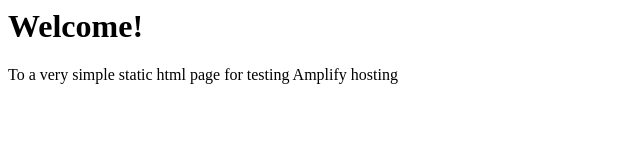
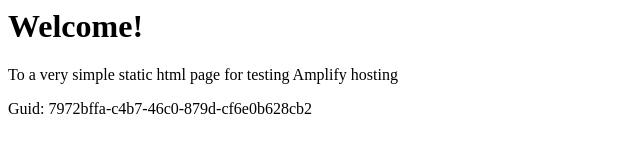
Before and after one commit to aws-aemilia-fra/Github-PR-Commit-Integration-Test-DoNotTouch-Gith-OKSLNVO2-v1-prod-eu-central-1, a website: page src/index.html in a window 1280 px wide. Shown: the whole page, without its empty margins (0-640 px from the left). Drawn offline with Linux system fonts and the light colour scheme.

Commit message:
commit from integ tests

```diff
--- a/src/index.html
+++ b/src/index.html
@@ -1,3 +1,5 @@
+
+
 <html lang="en">
 
 <head>
@@ -10,6 +12,6 @@
 <body>
     <h1>Welcome!</h1>
     <p>To a very simple static html page for testing Amplify hosting</p>
-</body>
+    <p>Guid: 7972bffa-c4b7-46c0-879d-cf6e0b628cb2</p></body>
 
 </html>
```
